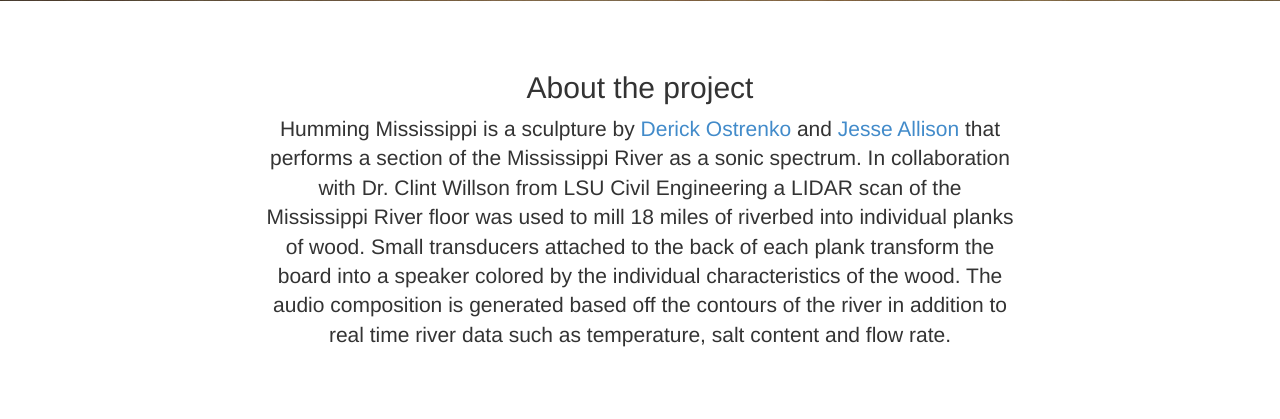
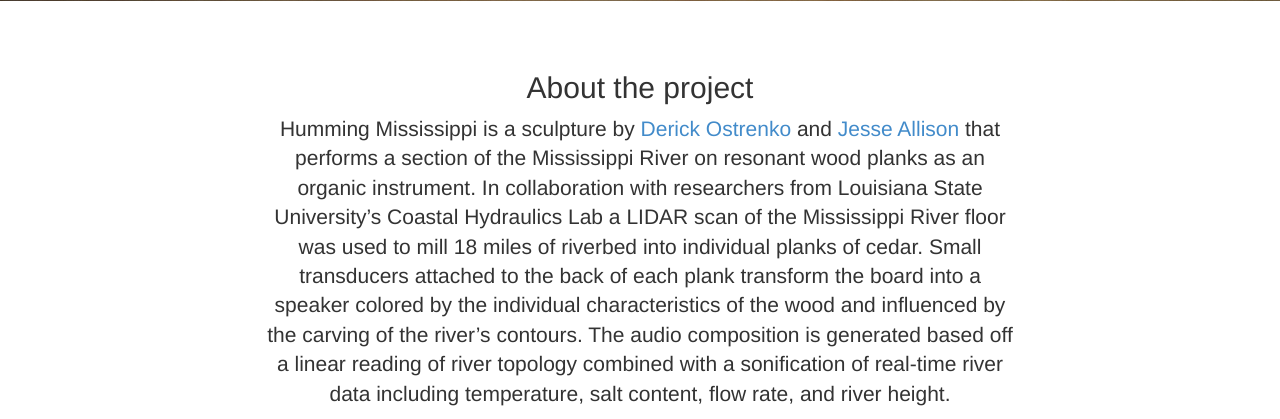
Before and after one commit to fredeerock/hummingMississippi-web, a PHP site: page / in a window 1280 px wide; the page is wider, and only the part inside the window is pictured. Shown: the part 799-1218 px from the top of that part. Run offline with PHP 8.4, Linux system fonts and the light colour scheme; data that the repository does not hold is empty.

Commit message:
Fixed Description

```diff
--- a/index.php
+++ b/index.php
@@ -53,7 +53,7 @@
         <div class="row">
           <div class="col-md-8 col-md-offset-2 text-center">
             <h2>About the project</h2>
-            <p class="lead">Humming Mississippi is a sculpture by <a target="_blank" href="http://frederickostrenko.com/">Derick Ostrenko</a> and <a target="_blank" href="http://allisonic.com/">Jesse Allison</a> that performs a section of the Mississippi River as a sonic spectrum.  In collaboration with Dr. Clint Willson from LSU Civil Engineering a LIDAR scan of the Mississippi River floor was used to mill 18 miles of riverbed into individual planks of wood. Small transducers attached to the back of each plank transform the board into a speaker colored by the individual characteristics of the wood. The audio composition is generated based off the contours of the river in addition to real time river data such as temperature, salt content and flow rate.</p>
+            <p class="lead">Humming Mississippi is a sculpture by <a target="_blank" href="http://frederickostrenko.com/">Derick Ostrenko</a> and <a target="_blank" href="http://allisonic.com/">Jesse Allison</a> that performs a section of the Mississippi River on resonant wood planks as an organic instrument. In collaboration with researchers from Louisiana State University’s Coastal Hydraulics Lab a LIDAR scan of the Mississippi River floor was used to mill 18 miles of riverbed into individual planks of cedar. Small transducers attached to the back of each plank transform the board into a speaker colored by the individual characteristics of the wood and influenced by the carving of the river’s contours. The audio composition is generated based off a linear reading of river topology combined with a sonification of real-time river data including temperature, salt content, flow rate, and river height.</p>
           </div>
         </div>
       </div>
```
